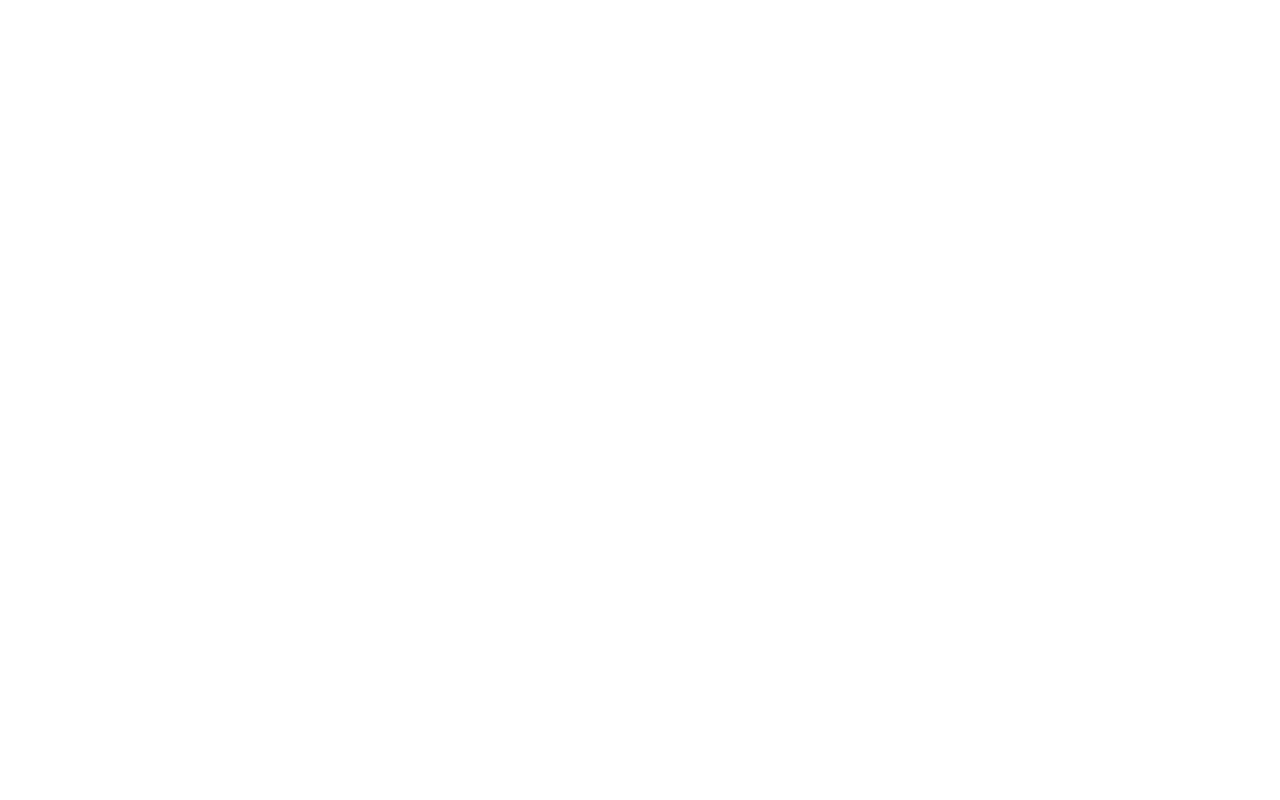
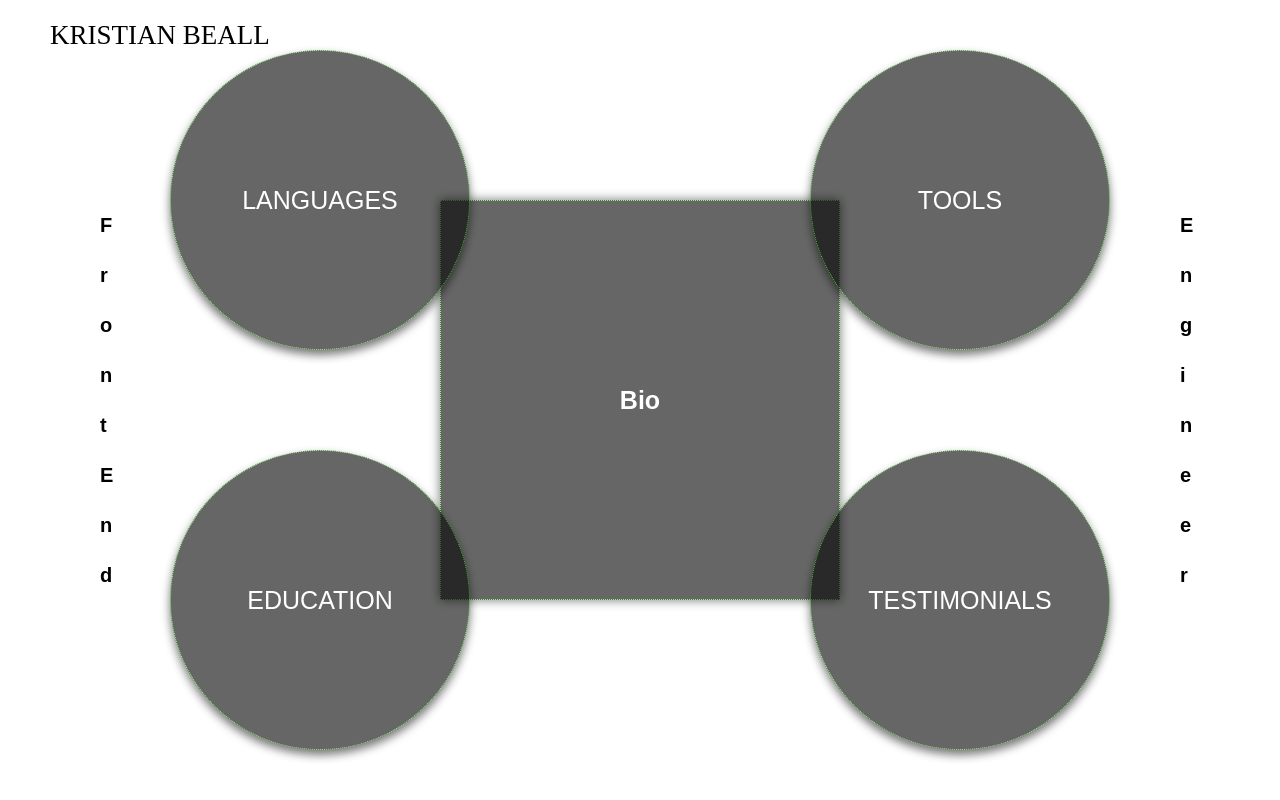
Before and after one commit to kab383/Portfolio, a plain HTML site: page index.html in a window 1280 px wide. Drawn offline with Linux system fonts and the light colour scheme; a web font is replaced by a local one.

Commit message:
Created name header, identity cards, and flanking position descriptions with styling

```diff
--- a/index.html
+++ b/index.html
@@ -13,9 +13,33 @@
   <div class="mouse-dot"></div>
 
   <div class="container">
+
     <div class="page-bg"></div>
+
+    <section class="section-1 center">
+      <a href="#" class="logo">Kristian Beall</a>
+
+      <div class="circles">
+        <div class="circle circle-text circle-1">
+          LANGUAGES
+          <span class="circle-1-hidden-text">HTML, CSS, JavaScript</span>
+        </div>
+        <div class="circle circle-text circle-2">TOOLS</div>
+        <div class="circle circle-text circle-3">EDUCATION</div>
+        <div class="circle circle-text circle-4">TESTIMONIALS</div>
+      </div>
+
+
+      <div class="main-circle center">
+        <h2 class="main-circle-text">Bio</h2>
+      </div>
+
+      <h4 class="featured-text featured-text-1">Front End</h4>
+      <h4 class="featured-text featured-text-2">Engineer</h4>
+
+
+    </section>
   </div>
-
 
   <script src="script.js"></script>
 </body>
--- a/style.css
+++ b/style.css
@@ -1,4 +1,4 @@
-@import url('https://fonts.googleapis.com/css2?family=Indie+Flower&family=Montserrat+Alternates:ital,wght@0,100;0,200;0,300;0,400;0,500;0,600;0,700;0,800;0,900;1,100;1,200;1,300;1,400;1,500;1,600;1,700;1,800;1,900&display=swap');
+@import url('https://fonts.googleapis.com/css2?family=Raleway+Dots&display=swap');
 
 @import url('https://fonts.googleapis.com/css2?family=Montserrat+Subrayada:wght@400;700&display=swap');
 
@@ -10,11 +10,17 @@
   text-decoration: none;
   list-style-type: none;
   outline: none;
-  font-family: "Montserrat Alternates", sans-serif;
+  font-family: "Montserrat Subrayada", sans-serif;
 }
 
 html {
   font-size: 62.5%;
+}
+
+.center {
+  display: flex;
+  justify-content: center;
+  align-items: center;
 }
 
 .mouse-circle,
@@ -73,3 +79,107 @@ html {
   background-size: cover;
   opacity: 70%;
 }
+
+.section-1 {
+  position: relative;
+  width: 100%;
+  height: 100vh;
+}
+
+.logo {
+  position: absolute;
+  top: 2rem;
+  left: 5rem;
+  font-size: 2.7rem;
+  text-transform: uppercase;
+  color: black;
+  font-family: "Montserrat Subrayada";
+}
+
+.circles {
+  position: absolute;
+  top: 0;
+  left: 0;
+  width: 100%;
+  height: 100%;
+  display: grid;
+  grid-template-columns: repeat(2, 1fr);
+  grid-template-rows: repeat(2, 1fr);
+}
+
+.circle {
+  width: 30rem;
+  height: 30rem;
+  background-color: black;
+  align-self: center;
+  justify-self: center;
+  border-radius: 50%;
+  display: flex;
+  justify-content: center;
+  align-items: center;
+  text-align: center;
+  opacity: 60%;
+  border: 0.1rem dotted #39FF14;
+  box-shadow: 0px 5px 10px rgba(0, 0, 0, 0.9);
+}
+
+.circle-text {
+  position: relative;
+  z-index: 2;
+  color: white;
+  font-size: 2.5rem;
+}
+
+.main-circle {
+  width: 40rem;
+  height: 40rem;
+  position: absolute;
+  overflow: hidden;
+  background-color: black;
+  opacity: 60%;
+  border: 0.1rem dotted #39FF14;
+  box-shadow: 0px 0px 10px rgba(0, 0, 0, .9);
+}
+
+.main-circle-text {
+  position: relative;
+  z-index: 2;
+  color: white;
+  font-size: 2.5rem;
+}
+
+.circle-1 {
+  position: relative;
+}
+
+.circle-1:hover .circle-1-hidden-text {
+  display: block;
+}
+
+.circle-1-hidden-text {
+  display: none;
+  position: absolute;
+  top: 100%;
+  left: 0;
+  background-color: #F9F9F9;
+  padding: 8px;
+  border: 1px solid #ccc;
+  border-radius: 4px;
+}
+
+.featured-text {
+  font-size: 2rem;
+  width: 0;
+  word-wrap: break-word;
+  line-height: 2.5;
+  position: sticky;
+  top: 0;
+}
+
+.featured-text-1 {
+  margin: 0 auto 0 10rem;
+}
+
+.featured-text-2 {
+  margin: 0 10rem 0 auto;
+}
```
Also changed, not shown: images/bg.jpg (deleted), images/landing/circle-1-img.jpg (deleted), images/landing/circle-2-img.jpg (deleted), images/landing/circle-3-img.jpg (deleted), images/landing/circle-4-img.jpg (deleted), images/landing/designer.jpg (deleted), images/social-icons/instagram-icon.jpg (added), images/social-icons/linkedin-icon.jpg (added), images/social-icons/phone-icon.jpg (added), images/social-icons/twitter-icon.jpg (added), images/social-icons/youtube-icon.jpg (added).
